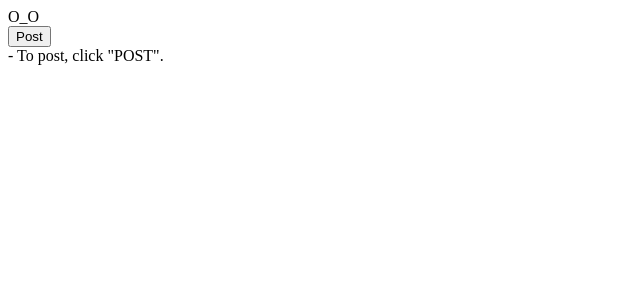
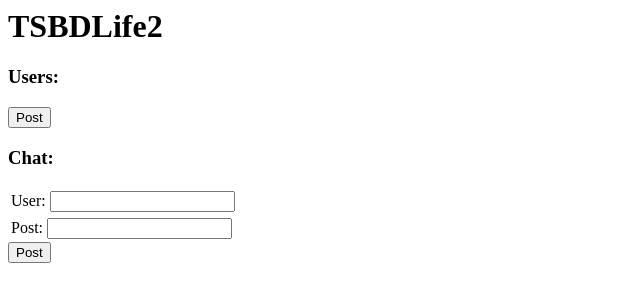
Before and after one commit to CodeSalvageO/s, a plain HTML site: page index.html in a window 1280 px wide. Shown: the whole page, without its empty margins (0-640 px from the left). Drawn offline with Linux system fonts and the light colour scheme.

Commit message:
Update index.html

```diff
--- a/index.html
+++ b/index.html
@@ -1,27 +1,20 @@
-<!DOCTYPE html>
 <html>
 <head>
-<script type="text/javascript">
-function savePost() {
-var editElem = document.getElementById("edit");
-var userVersion = editElem.innerHTML;
-localStorage.userEdits = userVersion;
-document.getElementById("update").innerHTML="POSTED";
+  <title>TSBDLife2</title>
+</head>
+<body onload="initializeWorld()">
+  <h1>TSBDLife2</h1>
+  <h3>Users:</h3>
+  <table>
+    <tr>
+      <td>User:</td><td><input id=txtUser></td>
+    </tr>
+  <input id=btnUpdate type=button value="Post" onclick="updateBookInfo()">
 
-}
-function checkPosts() {
-
-if(localStorage.userEdits!=null)
-document.getElementById("edit").innerHTML = localStorage.userEdits;
-}
-</script>
-</head>
-<body onload="checkPosts()">
-<div id="edit" contenteditable="true">
-O_O
-</div>
-<title>TSBDLife2</title>
-<input type="button" value="Post" onclick="savePost()"/>
-<div id="update"> - To post, click "POST".</div>
-</body>
-</html>
+    <h3>Chat:</h3>
+    <table>
+      <tr>
+        <td>Post:</td><td><input id=txtPost></td>
+      </tr>
+    </table>
+    <input id=btnAddPost type=button value="Post" onclick="addPost()">
```
